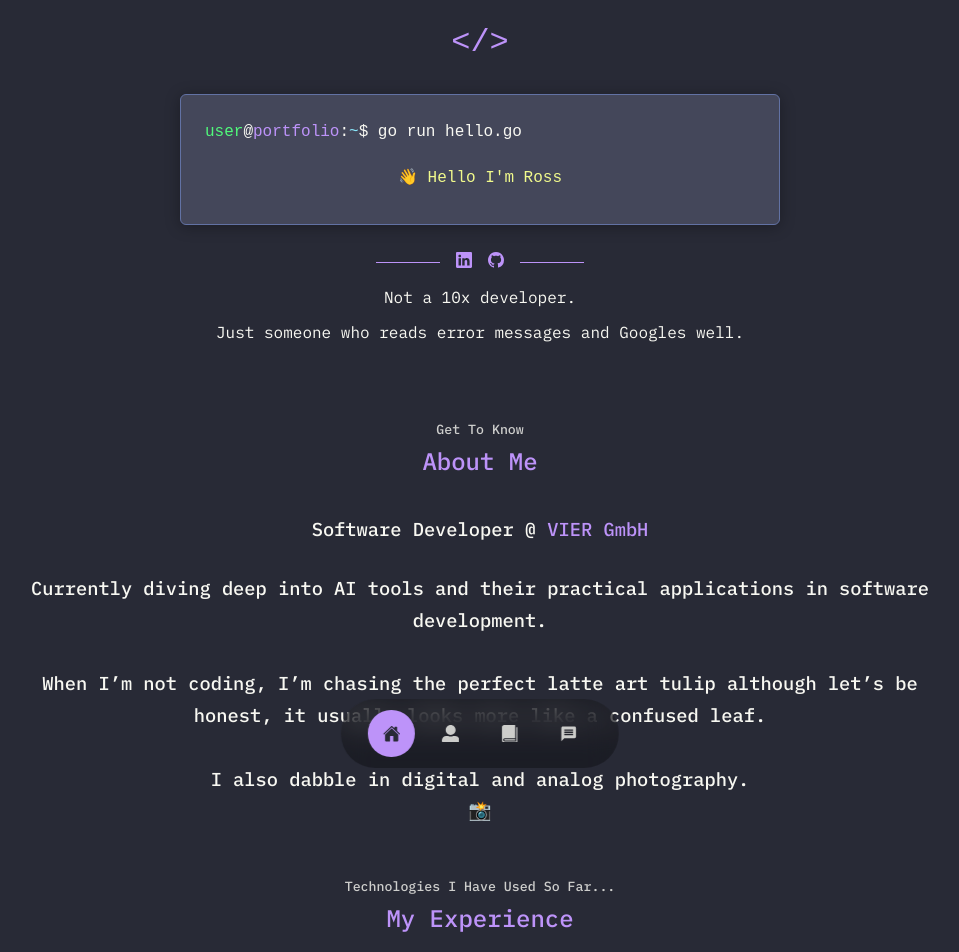
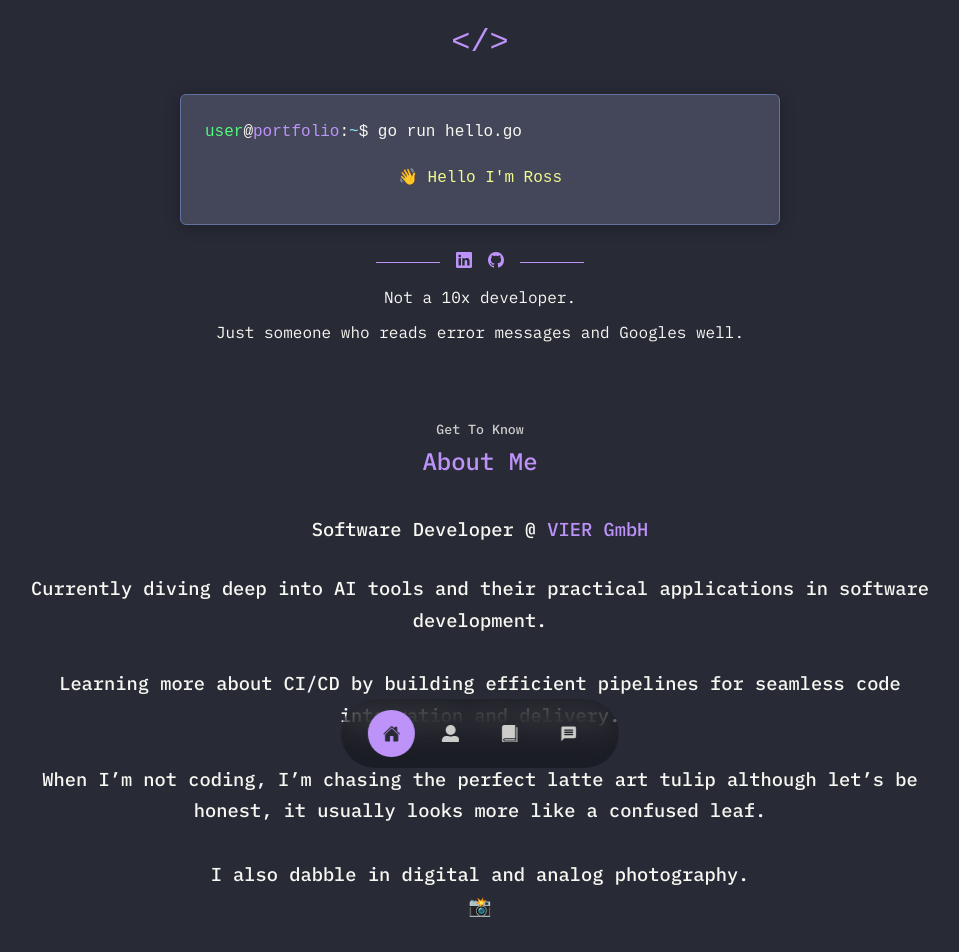
Before and after one commit to rosscondie/rosscondie.github.io, a React (Vite) app: page / in a window 1280 px wide. Shown: the top 952 px of the page, without its empty margins (160-1119 px from the left). Built offline with nearby package versions, Linux system fonts and the light colour scheme.

Commit message:
Test deployment on push

```diff
--- a/src/components/description/Description.jsx
+++ b/src/components/description/Description.jsx
@@ -16,6 +16,9 @@ const Description = () => {
 					in software development.
 					<br />
 					<br />
+					Learning more about CI/CD by building efficient pipelines for seamless code integration and delivery.
+					<br />
+					<br />
 					When I’m not coding, I’m chasing the perfect latte art tulip although
 					let’s be honest, it usually looks more like a confused leaf.
 					<br />
```
Lines whose indentation alone changed are shown as unchanged.
